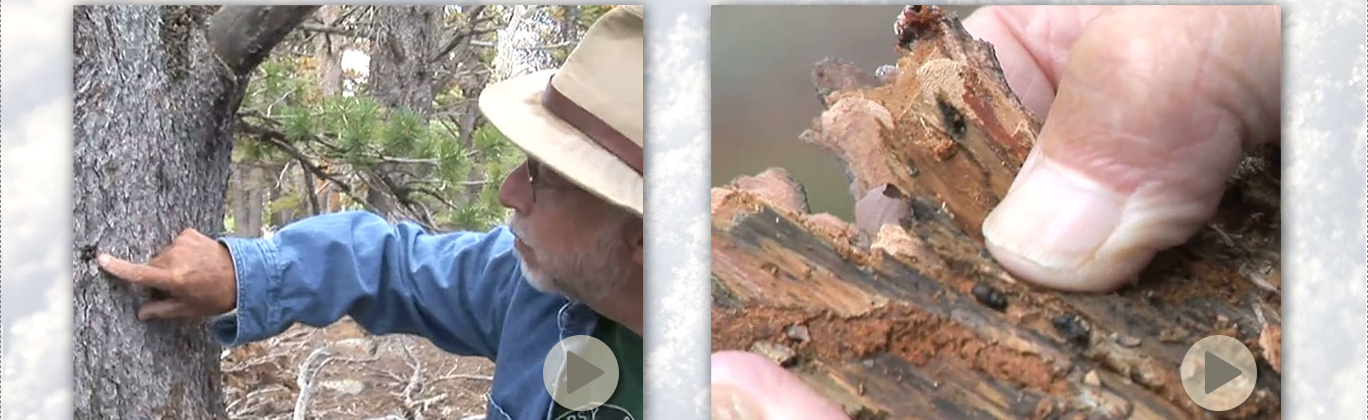
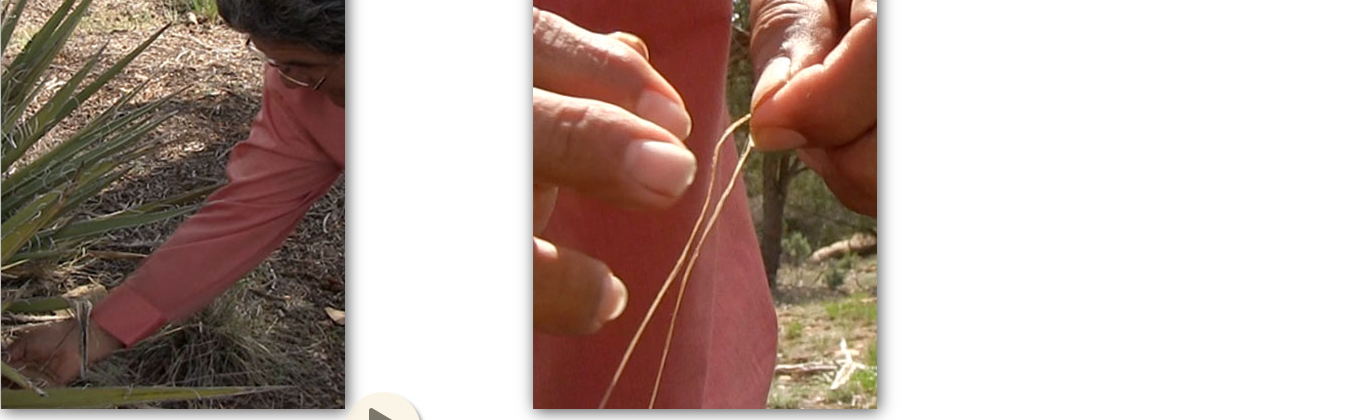
Before and after one commit to scimusmn/kiosk_video_player, a website: page src/index.html in a window 1280 px wide. Shown: the part 131-551 px from the top of the page, 1368 px wide, since content can reach past the window. Drawn offline with Linux system fonts and the light colour scheme.

Commit message:
Pull in content for 0213

```diff
--- a/src/index.html
+++ b/src/index.html
@@ -33,7 +33,7 @@
   <script src="../libs/video.js"></script>
   <script src="../libs/handlebars.js"></script>
 
-  <script src="content/history_colorado/hc_0425_pine_beetles.js"></script>
+  <script src="content/history_colorado/hc_0213_yucca_weaving.js"></script>
 
   <script src="js/video_kiosk.js"></script>
   <script src="js/screensaver.js"></script>
```
